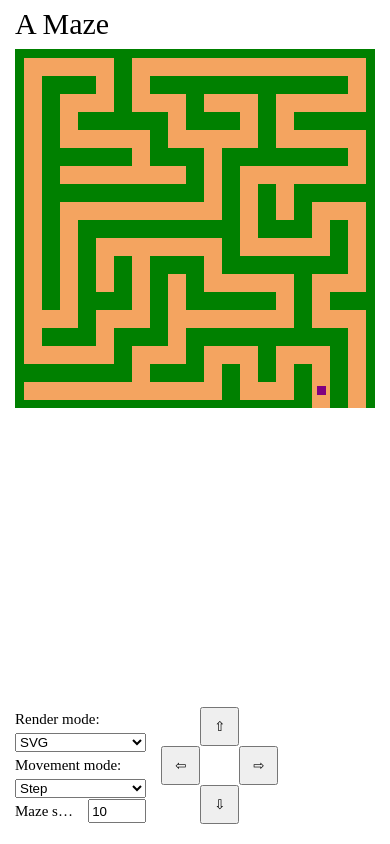
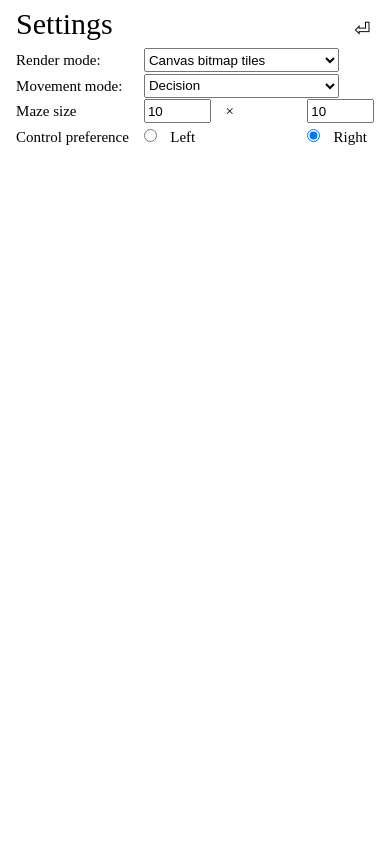
Before and after one commit to Ghostbird/a-maze, a Vue app: page /settings in a window 390 px wide. Built offline with nearby package versions, Linux system fonts and the light colour scheme.

Commit message:
Add routing, separate settings page:
Add control preference left / right
Add maze size preference with separate width and height.
Fix bug in `nodesRectangle`, modulo used width instead of height.
Controls are now more responsive on square-ish screens.

```diff
--- a/package.json
+++ b/package.json
@@ -14,7 +14,8 @@
   "dependencies": {
     "axios": "^1.3.5",
     "rxjs": "^7.8.0",
-    "vue": "^3.2.47"
+    "vue": "^3.2.47",
+    "vue-router": "^4.1.6"
   },
   "devDependencies": {
     "@rushstack/eslint-patch": "^1.2.0",
--- a/src/App.vue
+++ b/src/App.vue
@@ -1,140 +1,3 @@
-<script setup lang="ts">
-import MazeGame from '@/components/MazeGame.vue'
-import MazeControls from '@/components/MazeControls.vue'
-import type { MovementType } from '@/utils/movement';
-import type { MazeRenderMode } from '@/utils/render';
-import { reactive, ref } from 'vue';
-import type { Direction2D } from '@/utils/room';
-import { BehaviorSubject, Subject, debounce, debounceTime, skip } from 'rxjs';
-const dialog = ref(null as HTMLDialogElement | null)
-const guiMove = new Subject<Direction2D>();
-const mazeSize = new BehaviorSubject<number>(parseInt(localStorage.getItem('mazeSize') ?? '10'))
-const options = reactive({
-  renderMode: localStorage.getItem('renderMode') ?? 'svg',
-  movementMode: localStorage.getItem('movementMode') as MovementType ?? 'step',
-})
-function updateRenderMode(ev: { target: HTMLSelectElement & { value: MazeRenderMode } }) {
-  options.renderMode = ev.target.value
-  localStorage.setItem('renderMode', ev.target.value)
-}
-function updateMovement(ev: { target: HTMLSelectElement & { value: MovementType } }) {
-  options.movementMode = ev.target.value;
-  localStorage.setItem('movementMode', ev.target.value)
-}
-function updateSize(ev: { target: HTMLInputElement & { value: number } }) {
-  localStorage.setItem('mazeSize', ev.target.value)
-  mazeSize.next(ev.target.value)
-}
-const showDialog = () => dialog.value?.showModal()
-const reloadWindow = () => window.location.reload()
-mazeSize.pipe(skip(1), debounceTime(500)).subscribe(() => window.location.reload())
-</script>
 <template>
-  <header>
-    <h1>A Maze</h1>
-  </header>
-  <main>
-    <form class="options">
-      <span style="grid-area: a">Render mode:</span>
-      <select style="grid-area: b" name="renderMode" :value="options.renderMode" @change="updateRenderMode">
-        <option value="svg">SVG</option>
-        <option value="tiles">Canvas bitmap tiles</option>
-      </select>
-      <span style="grid-area: c">Movement mode:</span>
-      <select style="grid-area: d" name="movementMode" :value="options.movementMode" @change="updateMovement">
-        <option value="step">Step</option>
-        <option value="choice">Decision</option>
-      </select>
-      <span style="grid-area: e">Maze size</span>
-      <input style="grid-area: f" type="number" step="1" min="1" :value="mazeSize.value" @change="updateSize" />
-    </form>
-    <div style="grid-area:controls">
-      <MazeControls @move="direction => guiMove.next(direction)"></MazeControls>
-    </div>
-    <div style="grid-area:game">
-      <MazeGame :width="mazeSize.value" :height="mazeSize.value" :options="options" :guiMove="guiMove" @exit="showDialog" />
-    </div>
-    <dialog ref="dialog">
-      <h2>You won!</h2>
-      <form method="dialog">
-        <button @click="reloadWindow">Play again</button>
-      </form>
-    </dialog>
-  </main>
+  <router-view></router-view>
 </template>
-<style scoped>
-main {
-  display: grid;
-  gap: 1em;
-  grid-template:
-    'game game game' min-content
-    'options . controls' min-content / max-content auto min-content;
-}
-
-dialog {
-  min-width: 50vw;
-  min-height: 50vh;
-}
-
-dialog>h2 {
-  font-size: 10vmin;
-  width: 100%;
-  text-align: center;
-}
-
-dialog>form {
-  position: absolute;
-  left: 0;
-  right: 0;
-  bottom: 1em;
-  margin: 0 auto;
-  width: max-content;
-}
-
-dialog button {
-  font-size: 5vmin;
-}
-
-.options {
-  grid-area: options;
-  display: grid;
-  grid-template:
-    'a b' min-content
-    'c d' min-content
-    'e f' min-content / min-content 1fr;
-  gap: 0.1em 1em;
-}
-
-.options>* {
-  max-width: 50vw;
-}
-
-
-
-.options>span {
-  white-space: nowrap;
-  overflow: hidden;
-  text-overflow: ellipsis;
-}
-
-@media screen and (max-width: 480px) {
-  main {
-    grid-template:
-      'game game' min-content
-      'options controls' min-content / min-content min-content;
-  }
-
-  .options {
-    grid-template:
-      'a a' min-content
-      'b b' min-content
-      'c c' min-content
-      'd d' min-content
-      'e f' min-content / minmax(0, 25vw) minmax(0, 25vw);
-  }
-
-  .options input {
-    max-width: 25vw;
-  }
-}
-</style>
--- a/src/assets/main.css
+++ b/src/assets/main.css
@@ -30,3 +30,13 @@ body {
   padding: 0;
   font-weight: normal;
 }
+
+a.router-link {
+  position: fixed;
+  text-decoration: none;
+  color: initial;
+  line-height: 5vmin;
+  top: 5vmin;
+  right: 5vmin;
+  font-size: 5vmin;
+}
--- a/src/components/MazeControls.vue
+++ b/src/components/MazeControls.vue
@@ -1,10 +1,11 @@
 <script setup lang="ts">
 import type { Direction2D } from '@/utils/room';
-
+import { getSettings } from '@/utils/settings';
 const emit = defineEmits<{ (ev: 'move', direction: Direction2D): void }>()
+const { controlPreference } = getSettings();
 </script>
 <template>
-  <form>
+  <form :class="controlPreference">
     <button type="button" name="north" @click="$emit('move', 'north')" style="grid-area:north">⇧</button>
     <button type="button" name="south" @click="$emit('move', 'south')" style="grid-area:south">⇩</button>
     <button type="button" name="west" @click="$emit('move', 'west')" style="grid-area:west">⇦</button>
@@ -13,24 +14,60 @@ const emit = defineEmits<{ (ev: 'move', direction: Direction2D): void }>()
 </template>
 <style scoped>
 form {
+  position: fixed;
   display: grid;
   grid-template:
     '.    north .   '
     'west .     east'
     '.    south .   ' auto / min-content min-content min-content;
   width: auto;
+  bottom: 5vmin;
 }
 
 button {
-  max-width: 10vmin;
-  max-height: 10vmin;
   width: 3em;
   height: 3em;
+  font-size: 3vmin;
 }
 
-@media screen and (max-width: 480px) {
+@media screen and ((min-aspect-ratio: 3/2) or (max-aspect-ratio: 2/3)) {
+  form.right {
+    right: 5vmin;
+    left: auto;
+  }
+
+  form.left {
+    right: auto;
+    left: 5vmin;
+  }
+}
+
+@media screen and (max-aspect-ratio: 2/3) {
+  form.middle {
+    right: auto;
+    left: auto;
+  }
+}
+
+@media screen and (max-aspect-ratio: 3/2) and (min-aspect-ratio: 1/1) {
   form {
-    max-width: 25vw;
+    position: fixed;
+    gap: 5vmin;
+    grid-template: 'north . east' auto
+      'west . south' auto / min-content 1fr min-content;
+    left: 1vmin;
+    right: 1vmin;
+    bottom: 5vmin;
+  }
+}
+
+@media screen and (min-aspect-ratio: 2/3) and (max-aspect-ratio: 1/1) {
+  form {
+    position: fixed;
+    grid-template: 'west . north . south . east' auto / min-content 1fr min-content 1fr min-content 1fr min-content;
+    left: 5vmin;
+    right: 5vmin;
+    bottom: 5vmin;
   }
 }
 </style>
--- a/src/components/MazeGame.vue
+++ b/src/components/MazeGame.vue
@@ -1,45 +1,86 @@
 <script setup lang="ts">
 import { choose, first, last } from '@/utils/choice';
 import { defaultKeyboardControls } from '@/utils/control';
-import { Observable, map, merge } from 'rxjs';
+import { Subject, map, merge } from 'rxjs';
 import { maze2d } from '@/utils/maze2d';
-import { movement2d, type MovementType } from '@/utils/movement';
-import { onUnmounted } from 'vue';
+import { movement2d } from '@/utils/movement';
+import { onUnmounted, ref } from 'vue';
 import { Player2D } from '@/utils/player';
 import { Player2DAnimation } from '@/utils/animation';
+import MazeControls from '@/components/MazeControls.vue';
 import MazeCanvasTilesBitmap from '@/components/MazeCanvasTilesBitmap.vue';
 import MazeSvg from '@/components/MazeSvg.vue';
-import type { MazeRenderMode } from '@/utils/render';
 import type { Direction2D } from '@/utils/room';
-const emit = defineEmits<{ (ev: 'exit'): void }>()
-const props = defineProps<
-  {
-    width: number,
-    height: number,
-    options: {
-      renderMode: MazeRenderMode,
-      movementMode: MovementType,
-    },
-    guiMove: Observable<Direction2D>
-  }>();
-const { rooms, start } = maze2d(props.width, props.height, choose, last, first)
+import { getSettings, type MazeSettings } from '@/utils/settings';
+const dialog = ref(null as HTMLDialogElement | null)
+const props = withDefaults(defineProps<{ settings?: MazeSettings }>(), { settings: () => getSettings() });
+const { rooms, start } = maze2d(props.settings!.width, props.settings!.height, choose, last, first)
+const showDialog = () => dialog.value?.showModal()
 const player = new Player2D(start)
 const animatedPlayer = new Player2DAnimation(player)
-player.exitReached.then(() => emit('exit'))
-const moveSubscription = merge(defaultKeyboardControls, props.guiMove)
-  .pipe(map(direction => movement2d[props.options.movementMode](player, direction))).subscribe()
-onUnmounted(moveSubscription.unsubscribe)
+player.exitReached.then(showDialog)
+const guiMove = new Subject<Direction2D>();
+const moveSubscription = merge(defaultKeyboardControls, guiMove)
+  .pipe(map(direction => movement2d[props.settings!.movementMode](player, direction))).subscribe()
+const reloadWindow = () => window.location.reload()
+onUnmounted(() => moveSubscription.unsubscribe)
 </script>
 <template>
-  <div>
-    <MazeSvg v-if="options.renderMode === 'svg'" :rooms="rooms" :player="animatedPlayer" />
-    <MazeCanvasTilesBitmap v-if="options.renderMode === 'tiles'" :rooms="rooms" :player="animatedPlayer" />
-  </div>
+  <main>
+    <div class="maze">
+      <MazeSvg v-if="settings.renderMode === 'svg'" :rooms="rooms" :player="animatedPlayer" />
+      <MazeCanvasTilesBitmap v-if="settings.renderMode === 'tiles'" :rooms="rooms" :player="animatedPlayer" />
+    </div>
+    <router-link v-bind="$attrs" class='router-link' to="/settings">⚙</router-link>
+    <MazeControls @move="direction => guiMove.next(direction)"></MazeControls>
+    <dialog ref="dialog">
+      <h2>You won!</h2>
+      <form method="dialog">
+        <button @click="reloadWindow">Play again</button>
+      </form>
+    </dialog>
+  </main>
+  <header>
+    <h1>A Maze</h1>
+  </header>
 </template>
 <style scoped>
-div {
-  width: calc(100vw - 2em);
-  height: calc(100vh - 200px);
-  position: initial;
+h1 {
+  text-shadow: -1px -1px 0 #fff, 1px -1px 0 #fff, -1px 1px 0 #fff, 1px 1px 0 #fff;
+  font-size: 5vmin;
+}
+
+.maze {
+  position: fixed;
+  top: max(50px, 5vmin);
+  left: 0;
+  right: 0;
+  margin: auto;
+  width: calc(95vmin);
+  height: calc(95vmin);
+}
+
+dialog {
+  min-width: 50vw;
+  min-height: 50vh;
+}
+
+dialog>h2 {
+  font-size: 10vmin;
+  width: 100%;
+  text-align: center;
+}
+
+dialog>form {
+  position: absolute;
+  left: 0;
+  right: 0;
+  bottom: 1em;
+  margin: 0 auto;
+  width: max-content;
+}
+
+dialog button {
+  font-size: 5vmin;
 }
 </style>
--- /dev/null
+++ b/src/components/MazeSettings.vue
@@ -0,0 +1,79 @@
+<script setup lang="ts">
+import { getSettings, type MazeSettings } from '@/utils/settings';
+
+const settingsKey = 'settings'
+const settings = getSettings();
+const updateSetting = <K extends keyof MazeSettings>(key: K) => (ev: { target: HTMLElement & { value: MazeSettings[K] } }) => {
+  settings[key] = ev.target.value;
+  localStorage.setItem(settingsKey, JSON.stringify(settings));
+}
+</script>
+<template>
+  <header>
+    <h1>Settings</h1>
+  </header>
+  <main>
+    <router-link v-bind="$attrs" class='router-link' to="/">⏎</router-link>
+    <form>
+      <span style="grid-area: renderMode">Render mode:</span>
+      <select style="grid-area: renderChoice" name="renderMode" :value="settings.renderMode"
+        @change="$event => updateSetting('renderMode')($event)">
+        <option value="svg">SVG</option>
+        <option value="tiles">Canvas bitmap tiles</option>
+      </select>
+      <span style="grid-area: movementMode">Movement mode:</span>
+      <select style="grid-area: movementChoice" name="movementMode" :value="settings.movementMode"
+        @change="$event => updateSetting('movementMode')($event)">
+        <option value="step">Step</option>
+        <option value="choice">Decision</option>
+      </select>
+      <span style="grid-area: size">Maze size</span>
+      <input style="grid-area: width" type="number" step="1" min="1" :value="settings.width"
+        @change="$event => updateSetting('width')($event)" />
+      <span style="grid-area: times">×</span>
+      <input style="grid-area: height" type="number" step="1" min="1" :value="settings.height"
+        @change="$event => updateSetting('height')($event)" />
+      <span style="grid-area: controls">Control preference</span>
+      <div style="grid-area: left"><input type="radio" id="left" name="controls"
+          :checked="settings.controlPreference === 'left'" value="left"
+          @change="$event => updateSetting('controlPreference')($event)" />
+        <label for="left">Left</label>
+      </div>
+      <div style="grid-area: right"><input type="radio" id="right" name="controls"
+          :checked="settings.controlPreference === 'right'" value="right"
+          @change="$event => updateSetting('controlPreference')($event)" />
+        <label for="right">Right</label>
+      </div>
+    </form>
+  </main>
+</template>
+<style scoped>
+form {
+  grid-area: options;
+  display: grid;
+  grid-template:
+    'renderMode   renderChoice   renderChoice   renderChoice' min-content
+    'movementMode movementChoice movementChoice movementChoice' min-content
+    'size         width          times          height' min-content
+    'controls     left           .              right' min-content / min-content 1fr 1fr 1fr;
+  gap: 0.1em 1em;
+}
+
+form>* {
+  max-width: 50vw;
+}
+
+span {
+  white-space: nowrap;
+  overflow: hidden;
+  text-overflow: ellipsis;
+}
+
+input[type="number"] {
+  max-width: 5em;
+}
+
+input[type="radio"] {
+  margin-right: 1em;
+}
+</style>
--- a/src/components/MazeSvg.vue
+++ b/src/components/MazeSvg.vue
@@ -23,9 +23,9 @@ function draw(time: DOMHighResTimeStamp) {
 </script>
 <template>
   <svg ref="svg" shape-rendering="crispEdges">
+    <!-- Note all the stupid -1 and +2 are to avoid render artifacts between the tiles.-->
     <g v-for="room, index in rooms" :transform="`translate(${room.x * scale - 1},${room.y * scale + 2})`" :key="index">
       <rect class="wall" :width="scale + 2" :height="scale + 2" />
-      <!-- Note all the stupid -1 and +2 are to avoid render artifacts between the tiles.-->
       <rect class="floor" :x="scale / 4" :y="scale / 4" :width="scale / 2" :height="scale / 2" />
       <rect class="floor" v-if="room.north" :x="scale / 4" :y="-1" :width="scale / 2" :height="scale / 4 + 2" />
       <rect class="floor" v-if="room.east" :x="scale / 4 * 3 - 1" :y="scale / 4" :width="scale / 4 + 2"
--- a/src/main.ts
+++ b/src/main.ts
@@ -1,6 +1,18 @@
 import { createApp } from 'vue'
+import { createRouter, createWebHistory } from 'vue-router'
+import './assets/main.css'
 import App from './App.vue'
+import MazeGame from '@/components/MazeGame.vue'
+import MazeSettings from '@/components/MazeSettings.vue'
 
-import './assets/main.css'
-
-createApp(App).mount('#app')
+createApp(App)
+  .use(
+    createRouter({
+      history: createWebHistory(),
+      routes: [
+        { path: '/', component: MazeGame },
+        { path: '/settings', component: MazeSettings }
+      ]
+    })
+  )
+  .mount('#app')
--- a/src/utils/maze2d.ts
+++ b/src/utils/maze2d.ts
@@ -25,7 +25,7 @@ export class MazeNode2D {
 
 /** Generate maze nodes in a rectangle shape. */
 const nodesRectangle = (width: number, height: number): MazeNode2D[] =>
-  new Array(width * height).fill({}).map((_, ix) => ({ x: ix % height, y: floor(ix / width) }))
+  new Array(width * height).fill({}).map((_, ix) => ({ x: ix % width, y: floor(ix / width) }))
 
 /** Generate a rectangular 2D maze. The entrance is placed to maximise travel distance through the maze.
  * You can customise the maze by passing different selection functions for the neighbour choice function and the exit choice function
--- /dev/null
+++ b/src/utils/settings.ts
@@ -0,0 +1,21 @@
+import type { MovementType } from '@/utils/movement'
+import type { MazeRenderMode } from '@/utils/render'
+
+export type MazeSettings = {
+  renderMode: MazeRenderMode
+  movementMode: MovementType
+  width: number
+  height: number
+  controlPreference: 'left' | 'middle' | 'right'
+}
+
+export const defaultMazeSettings: MazeSettings = {
+  renderMode: 'tiles',
+  movementMode: 'choice',
+  width: 10,
+  height: 10,
+  controlPreference: 'right'
+}
+
+export const getSettings = (key = 'settings'): MazeSettings =>
+  Object.assign({}, defaultMazeSettings, JSON.parse(localStorage.getItem(key) ?? '{}'))
```
Also changed, not shown: 1 other file (tests, documents, lock files or other folders).
